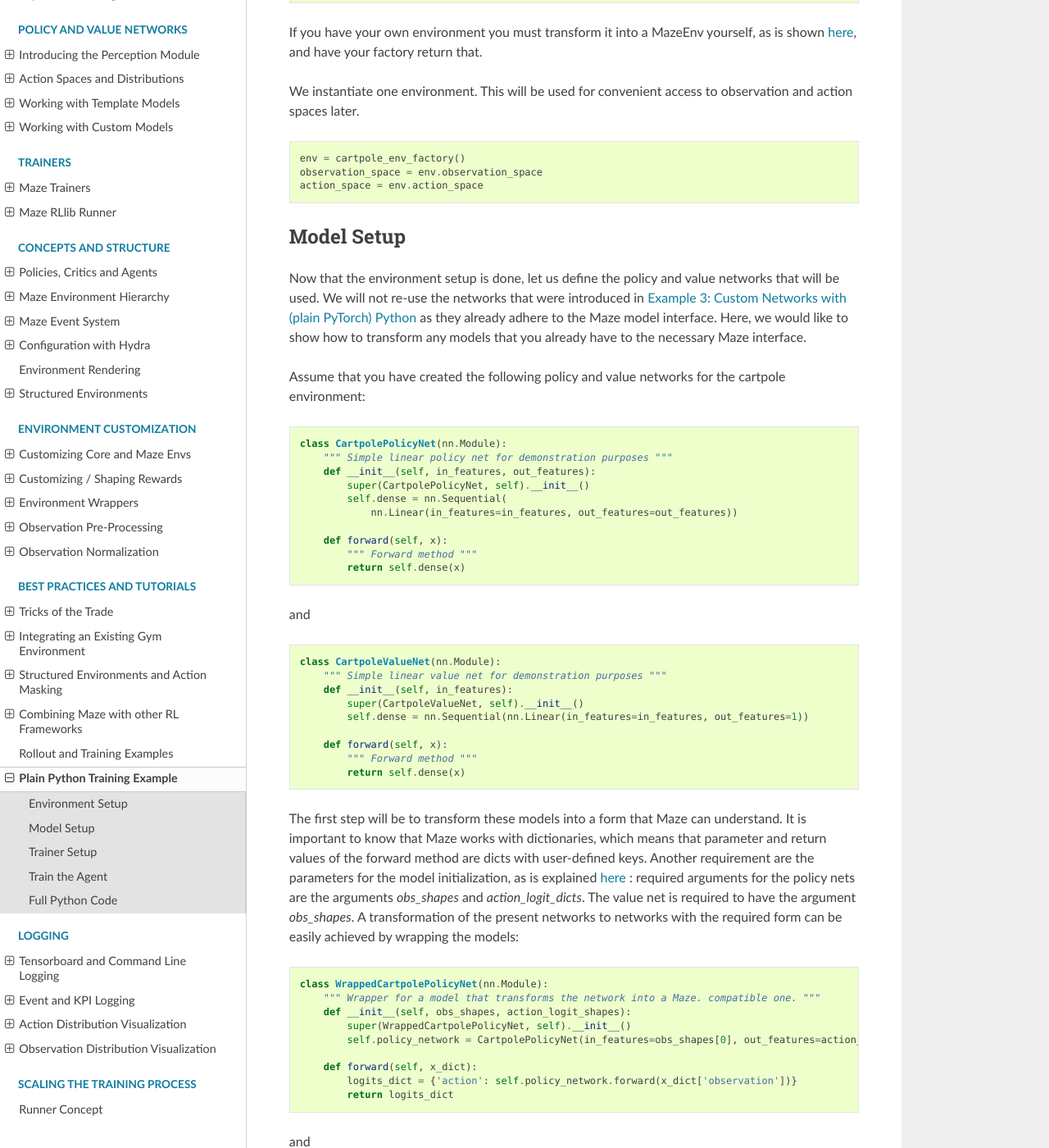
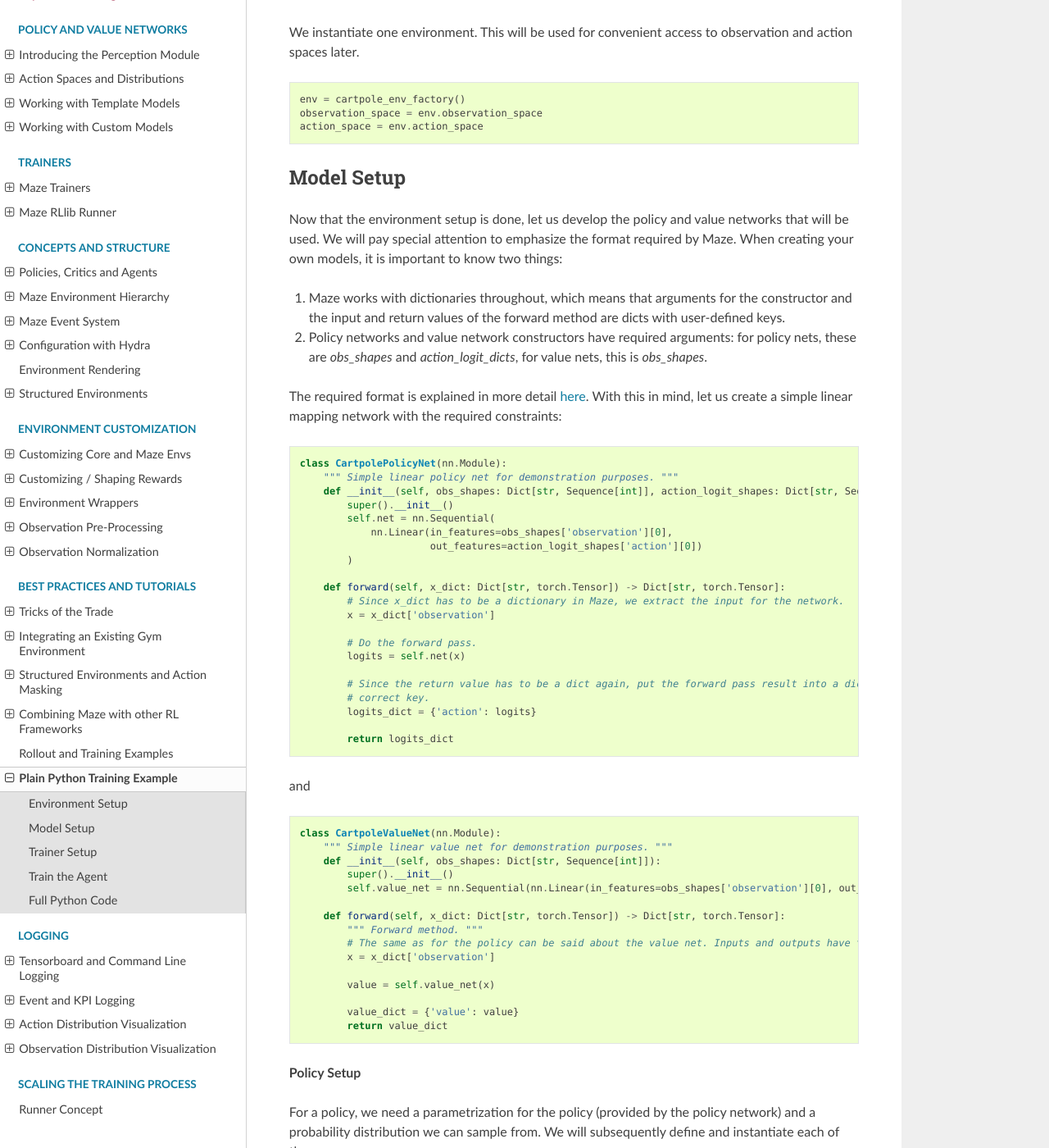
Before and after one commit to enlite-ai/maze, a Sphinx documentation site: the page built from docs/source/best_practices_and_tutorials/plain_python_training_example.rst, in a window 1280 px wide and 1400 px high, scrolled down 646 px. Shown: the whole window at 82% size. Built offline with Sphinx 7.4.7 and the Read the Docs theme 2.0.0, drawn with Linux system fonts in a browser that asks for light colours; some of the changed text lies outside the part shown.

Commit message:
RL-531: Modify to rst file wrt direct model init and model selection

```diff
--- a/docs/source/best_practices_and_tutorials/code_snippets/plain_python_training.py
+++ b/docs/source/best_practices_and_tutorials/code_snippets/plain_python_training.py
@@ -49,9 +49,7 @@
         )
 
     def forward(self, x_dict: Dict[str, torch.Tensor]) -> Dict[str, torch.Tensor]:
-        # Since x_dict has to be a dictionary in Maze, we extract the input for the network. Note that the key
-        # 'observation' can be anything user-specified. It has to fit the vocabulary of the action spaces
-        # though, so the defaults for simple environments are 'observation' and 'action'.
+        # Since x_dict has to be a dictionary in Maze, we extract the input for the network.
         x = x_dict['observation']
 
         # Do the forward pass.
@@ -177,7 +175,7 @@
     eval_envs = DummyStructuredDistributedEnv(
         [cartpole_env_factory for _ in range(2)], logging_prefix="eval")
 
-    # initialize best model selection todo: document in rst file
+    # Initialize best model selection.
     model_selection = BestModelSelection(dump_file="params.pt", model=actor_critic_model)
 
     a2c_trainer = MultiStepA2C(env=train_envs, eval_env=eval_envs, algorithm_config=algorithm_config,
--- a/docs/source/best_practices_and_tutorials/plain_python_training_example.rst
+++ b/docs/source/best_practices_and_tutorials/plain_python_training_example.rst
@@ -2,10 +2,7 @@
 
 Plain Python Training Example
 =============================
-We will demonstrate how to do a manual RL training loop with Maze in plain Python, i.e., without any Hydra calls.
-This example serves to demonstrate how to transform your own custom RL loop to Maze. Let's assume you want to train an
-A2C agent for the Cartpole environment and let's also assume that you have already spent much time in creating your own
-networks for this environment, i.e., you want to use your own networks but want to transition to Maze.
+Here, we will demonstrate how to train an A2C agent with Maze in plain Python, i.e., without any Hydra calls.
 
 Environment Setup
 -----------------
@@ -42,80 +39,59 @@
 
 Model Setup
 -----------
-Now that the environment setup is done, let us define the policy and value networks that will be used. We will not
-re-use the networks that were introduced in
-:ref:`Example 3: Custom Networks with (plain PyTorch) Python <custom_example_3>`
-as they already adhere to the Maze model interface. Here, we would like to show how to transform any models that
-you already have to the necessary Maze interface.
+Now that the environment setup is done, let us develop the policy and value networks that will be used. We will
+pay special attention to emphasize the format required by Maze. When creating your own models,
+it is important to know two things:
 
-Assume that you have created the following policy and
-value networks for the cartpole environment:
+#. Maze works with dictionaries throughout, which means that arguments for the constructor and the input and return values of the forward  method are dicts with user-defined keys.
+#. Policy networks and value network constructors have required arguments: for policy nets, these are `obs_shapes` and `action_logit_dicts`, for value nets, this is `obs_shapes`.
+
+The required format is explained in more detail :ref:`here <custom_models_signature>`. With this in mind, let us
+create a simple linear mapping network with the required constraints:
 
 .. code-block:: python
 
     class CartpolePolicyNet(nn.Module):
-        """ Simple linear policy net for demonstration purposes """
-        def __init__(self, in_features, out_features):
-            super(CartpolePolicyNet, self).__init__()
-            self.dense = nn.Sequential(
-                nn.Linear(in_features=in_features, out_features=out_features))
+        """ Simple linear policy net for demonstration purposes. """
+        def __init__(self, obs_shapes: Dict[str, Sequence[int]], action_logit_shapes: Dict[str, Sequence[int]]):
+            super().__init__()
+            self.net = nn.Sequential(
+                nn.Linear(in_features=obs_shapes['observation'][0],
+                          out_features=action_logit_shapes['action'][0])
+            )
 
-        def forward(self, x):
-            """ Forward method """
-            return self.dense(x)
+        def forward(self, x_dict: Dict[str, torch.Tensor]) -> Dict[str, torch.Tensor]:
+            # Since x_dict has to be a dictionary in Maze, we extract the input for the network.
+            x = x_dict['observation']
 
+            # Do the forward pass.
+            logits = self.net(x)
+
+            # Since the return value has to be a dict again, put the forward pass result into a dict with the
+            # correct key.
+            logits_dict = {'action': logits}
+
+            return logits_dict
 
 and
 
 .. code-block:: python
 
     class CartpoleValueNet(nn.Module):
-        """ Simple linear value net for demonstration purposes """
-        def __init__(self, in_features):
-            super(CartpoleValueNet, self).__init__()
-            self.dense = nn.Sequential(nn.Linear(in_features=in_features, out_features=1))
+        """ Simple linear value net for demonstration purposes. """
+        def __init__(self, obs_shapes: Dict[str, Sequence[int]]):
+            super().__init__()
+            self.value_net = nn.Sequential(nn.Linear(in_features=obs_shapes['observation'][0], out_features=1))
 
-        def forward(self, x):
-            """ Forward method """
-            return self.dense(x)
+        def forward(self, x_dict: Dict[str, torch.Tensor]) -> Dict[str, torch.Tensor]:
+            """ Forward method. """
+            # The same as for the policy can be said about the value net. Inputs and outputs have to be dicts.
+            x = x_dict['observation']
 
-The first step will be to transform these models into a form that Maze can understand. It is important to know that Maze
-works with dictionaries, which means that parameter and return values of the forward method are dicts with
-user-defined keys. Another requirement are the parameters for the model initialization, as is explained
-:ref:`here <custom_models_signature>`
-: required arguments for the
-policy nets are the arguments `obs_shapes` and `action_logit_dicts`. The value net is required to have the
-argument `obs_shapes`.
-A transformation of the present networks to networks with the required form can be easily achieved by
-wrapping the models:
+            value = self.value_net(x)
 
-.. code-block:: python
-
-    class WrappedCartpolePolicyNet(nn.Module):
-        """ Wrapper for a model that transforms the network into a Maze. compatible one. """
-        def __init__(self, obs_shapes, action_logit_shapes):
-            super(WrappedCartpolePolicyNet, self).__init__()
-            self.policy_network = CartpolePolicyNet(in_features=obs_shapes[0], out_features=action_logit_shapes[0])
-
-        def forward(self, x_dict):
-            logits_dict = {'action': self.policy_network.forward(x_dict['observation'])}
-            return logits_dict
-
-and
-
-.. code-block:: python
-
-    class WrappedCartpoleValueNet(nn.Module):
-        """ Wrapper for a model that transforms the network into a Maze. compatible one. """
-        def __init__(self, obs_shapes):
-            super(WrappedCartpoleValueNet, self).__init__()
-            self.value_net = CartpoleValueNet(in_features=obs_shapes[0])
-
-        def forward(self, x_dict):
-            """ Forward method. """
-            value_dict = {'value': self.value_net.forward(x_dict['observation'])}
+            value_dict = {'value': value}
             return value_dict
-
 
 **Policy Setup**
 
@@ -268,7 +244,16 @@
     eval_envs = DummyStructuredDistributedEnv(
         [cartpole_env_factory for _ in range(2)], logging_prefix="eval")
 
-With this, the trainer can be instantiated:
+For this example, we want to save the parameters of the best model in terms of mean achieved reward. This is done
+with the
+:class:`BestModelSelection <maze.train.trainers.common.model_selection.best_model_selection.BestModelSelection>` class,
+an instance of which will be provided to the trainer.
+
+.. code-block:: python
+
+    model_selection = BestModelSelection(dump_file="params.pt", model=actor_critic_model)
+
+We can now instantiate an A2C trainer:
 
 .. code-block:: python
 
```
